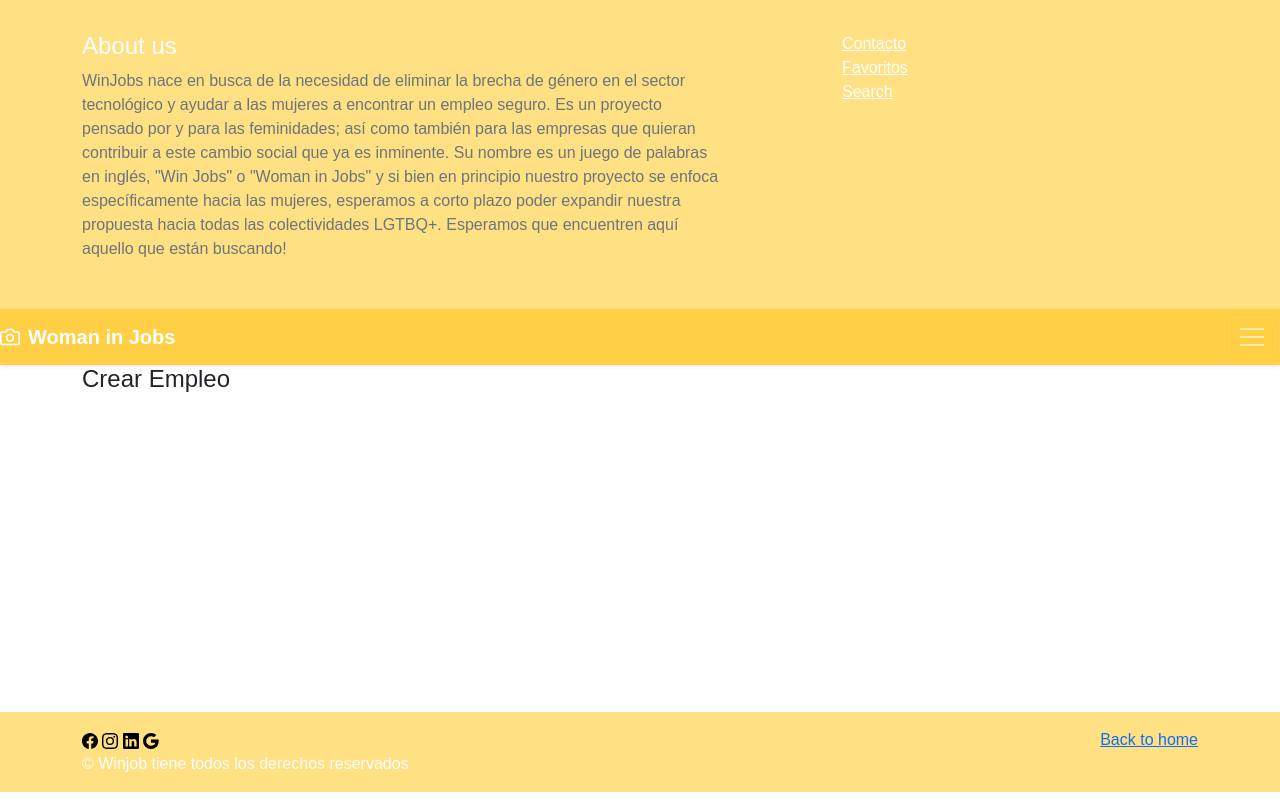
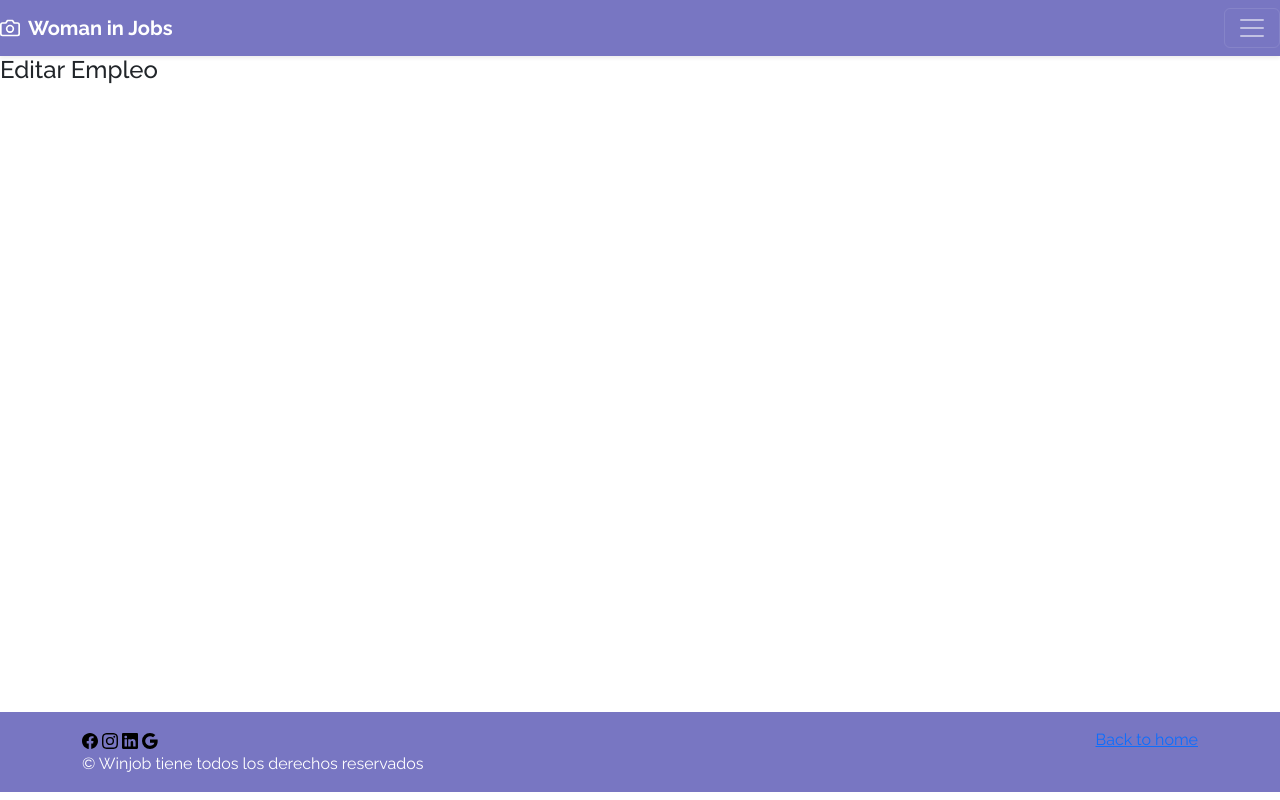
Before and after one commit to Niguisasola/PhpWinjobs, a PHP site: page /edit.php?id=1 in a window 1280 px wide. Run offline with PHP 8.4, Linux system fonts and the light colour scheme; data that the repository does not hold is empty; some libraries are stand-ins or nearby versions.

Commit message:
better styles

```diff
--- a/css/custom.css
+++ b/css/custom.css
@@ -77,3 +77,18 @@
 .col-8 {
     height: 300px;
 }
+
+.test-background-in {
+    background-color: #7876C2;
+    opacity: 68%;
+    color: black;
+}
+.test-background-out {
+    background-color: #7876C2;
+    color: white;
+}
+
+.test-edit {
+    justify-content: center;
+    align-items: center;
+}
--- a/edit.php
+++ b/edit.php
@@ -6,32 +6,32 @@ $id = $_GET['id'];
 $sql = 'SELECT * FROM WinJobs WHERE id=' . $id;
 $resultado = $conn->query($sql);
 ?>
-
-
 <!DOCTYPE html>
 <html lang="en">
 
 <head>
-  <meta charset="UTF-8">
-  <meta http-equiv="X-UA-Compatible" content="IE=edge">
-  <meta name="viewport" content="width=device-width, initial-scale=1.0">
-  <title>Document</title>
-</head>
+  <meta charset="utf-8">
+  <meta name="viewport" content="width=device-width, initial-scale=1">
+  <meta name="description" content="">
+  <meta name="author" content="Mark Otto, Jacob Thornton, and Bootstrap contributors">
+  <meta name="generator" content="Hugo 0.101.0">
+  <title>Album example · Bootstrap v5.2</title>
   <!-- CSS only -->
   <link href="https://cdn.jsdelivr.net/npm/bootstrap@5.2.0/dist/css/bootstrap.min.css" rel="stylesheet" integrity="sha384-gH2yIJqKdNHPEq0n4Mqa/HGKIhSkIHeL5AyhkYV8i59U5AR6csBvApHHNl/vI1Bx" crossorigin="anonymous">
   <link rel="stylesheet" href="./css/custom.css">
   <link rel="stylesheet" href="https://cdn.jsdelivr.net/npm/bootstrap-icons@1.9.1/font/bootstrap-icons.css">
-
+  <link rel="preconnect" href="https://fonts.googleapis.com">
+  <link rel="preconnect" href="https://fonts.gstatic.com" crossorigin>
+  <link href="https://fonts.googleapis.com/css2?family=Raleway:ital,wght@0,100;0,200;0,300;0,400;0,500;0,600;0,700;0,800;0,900;1,100;1,200;1,300;1,400;1,500;1,600;1,700;1,800;1,900&display=swap" rel="stylesheet">
+</head>
 <body>
-
   <header>
-    <div class="fixed-topcollapse bg-warning p-2 text-dark bg-opacity-50" id="navbarHeader">
+    <div class="test-background-in collapse p-2 text-dark bg-opacity-50" id="navbarHeader">
       <div class="container bodycont">
-
         <div class="row">
           <div class="col-sm-8 col-md-7 py-4">
             <h4 class="text-white">About us</h4>
-            <p class="text-muted">WinJobs nace en busca de la necesidad de eliminar la brecha de género en el sector tecnológico y ayudar a las mujeres a encontrar un empleo seguro. Es un proyecto pensado por y para las feminidades; así como también para las empresas que quieran contribuir a este cambio social que ya es inminente. Su nombre es un juego de palabras en inglés, "Win Jobs" o "Woman in Jobs" y si bien en principio nuestro proyecto se enfoca específicamente hacia las mujeres, esperamos a corto plazo poder expandir nuestra propuesta hacia todas las colectividades LGTBQ+. Esperamos que encuentren aquí aquello que están buscando!</p>
+            <p class="text-black">WinJobs nace en busca de la necesidad de eliminar la brecha de género en el sector tecnológico y ayudar a las mujeres a encontrar un empleo seguro. Es un proyecto pensado por y para las feminidades; así como también para las empresas que quieran contribuir a este cambio social que ya es inminente. Su nombre es un juego de palabras en inglés, "Win Jobs" o "Woman in Jobs" y si bien en principio nuestro proyecto se enfoca específicamente hacia las mujeres, esperamos a corto plazo poder expandir nuestra propuesta hacia todas las colectividades LGTBQ+. Esperamos que encuentren aquí aquello que están buscando!</p>
           </div>
           <div class="col-sm-4 offset-md-1 py-4">
             <ul class="list-unstyled">
@@ -43,8 +43,8 @@ $resultado = $conn->query($sql);
         </div>
       </div>
     </div>
-    <div class="navbar navbar-dark bg-warning text-white bg-opacity-75 shadow-sm">
-      <a href="#" class="navbar-brand d-flex align-items-center">
+    <div class="test-background-out navbar navbar-dark text-white bg-opacity-75 shadow-sm">
+      <a href="./index.php" class="navbar-brand d-flex align-items-center">
         <svg xmlns="http://www.w3.org/2000/svg" width="20" height="20" fill="none" stroke="currentColor" stroke-linecap="round" stroke-linejoin="round" stroke-width="2" aria-hidden="true" class="me-2" viewBox="0 0 24 24">
           <path d="M23 19a2 2 0 0 1-2 2H3a2 2 0 0 1-2-2V8a2 2 0 0 1 2-2h4l2-3h6l2 3h4a2 2 0 0 1 2 2z" />
           <circle cx="12" cy="13" r="4" />
@@ -57,23 +57,16 @@ $resultado = $conn->query($sql);
     </div>
     </div>
   </header>
-
-
-  <div class="container">
   <main>
-
-
     <div class="row g-5">
       <div class="col-md-7 col-lg-8">
-          <h4 class="mb-3">Crear Empleo</h4>
+        <h4 class="mb-3">Editar Empleo</h4>
         <?php //Entrega Resultado
         while ($row = $resultado->fetch_assoc()) {
         ?>
-
-            <form action="edit-job.php" method="post" class="needs-validation" novalidate>
+          <form action="edit-job.php" method="post" class="test-edit needs-validation" novalidate>
             <div class="row g-3">
               <input type="text" class="form-control visually-hidden" id="id" name="id" placeholder="" value="<?php echo $row['id'] ?>" readonly>
-
               <div class="col-12">
                 <label for="empleo" class="form-label">Empleo</label>
                 <input type="text" class="form-control" id="empleo" name="empleo" placeholder="" value="<?php echo $row['empleo'] ?>" required>
@@ -84,7 +77,7 @@ $resultado = $conn->query($sql);
               </div>
               <div class="col-12">
                 <label for="descripcion" class="form-label">Descripción</label>
-                  <input type="textarea" class="form-control" id="descripcion" name="descripcion" placeholder="" value="<?php echo $row['descripcion'] ?>" required>
+                <textarea rows="5" cols="10" class="form-control" id="descripcion" name="descripcion" placeholder="" required><?php echo $row['descripcion'] ?></textarea>
               </div>
               <div class="col-12">
                 <label for="isbn" class="form-label">ISBN</label>
@@ -94,10 +87,8 @@ $resultado = $conn->query($sql);
                 <label for="img" class="form-label">Imagen</label>
                 <input type="text" class="form-control" id="img" name="img" placeholder="" value="<?php echo $row['img'] ?>" required>
               </div>
-
-
             </div>
-              <button class="w-100 btn btn-primary btn-lg" type="submit">Crear Empleo</button>
+            <button class="btn btn-lg btn-outline-secondary w-100 mt-20" type="submit">Editar Empleo</button>
           <?php
         }
         $conn->close();
@@ -106,8 +97,7 @@ $resultado = $conn->query($sql);
       </div>
     </div>
   </main>
-
-    <footer class="fixed-bottom text-muted p-3 mb-2 bg-warning bottom-0 text-dark bg-opacity-50">
+  <footer class="fixed-bottom text-muted p-3 mb-2 test-background-out bottom-0 text-dark bg-opacity-50">
     <div class="container">
       <p class="float-end mb-1">
         <a href="index.php">Back to home</a>
@@ -121,10 +111,8 @@ $resultado = $conn->query($sql);
       <p class="mb-0 text-white">&copy; Winjob tiene todos los derechos reservados</p>
     </div>
   </footer>
-
   <!-- JavaScript Bundle with Popper -->
   <script src="https://cdn.jsdelivr.net/npm/bootstrap@5.2.0/dist/js/bootstrap.bundle.min.js" integrity="sha384-A3rJD856KowSb7dwlZdYEkO39Gagi7vIsF0jrRAoQmDKKtQBHUuLZ9AsSv4jD4Xa" crossorigin="anonymous"></script>
-
 </body>
 
 </html>
```
Also changed, not shown: create-job.php (+9 -30 lines), create.php (+17 -26 lines), edit-job.php (+9 -28 lines), index.php (+5 -14 lines), job.php (+9 -19 lines). Lines whose indentation alone changed are shown as unchanged.
